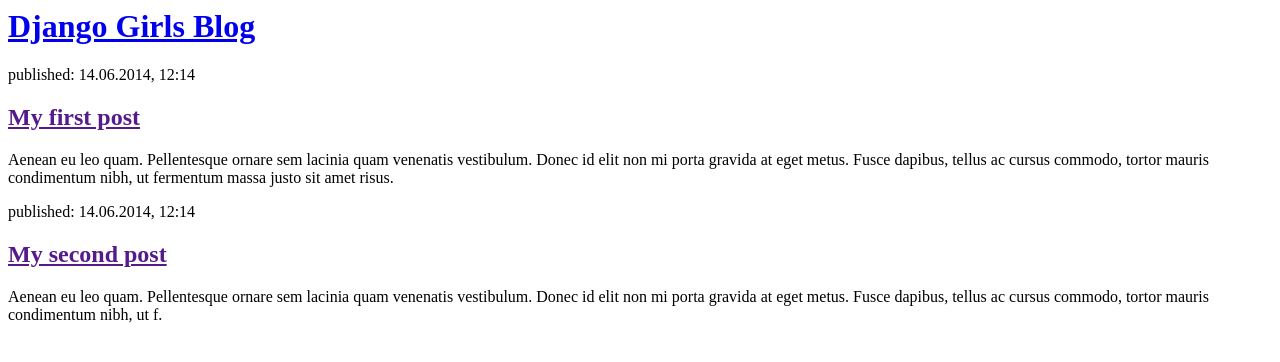
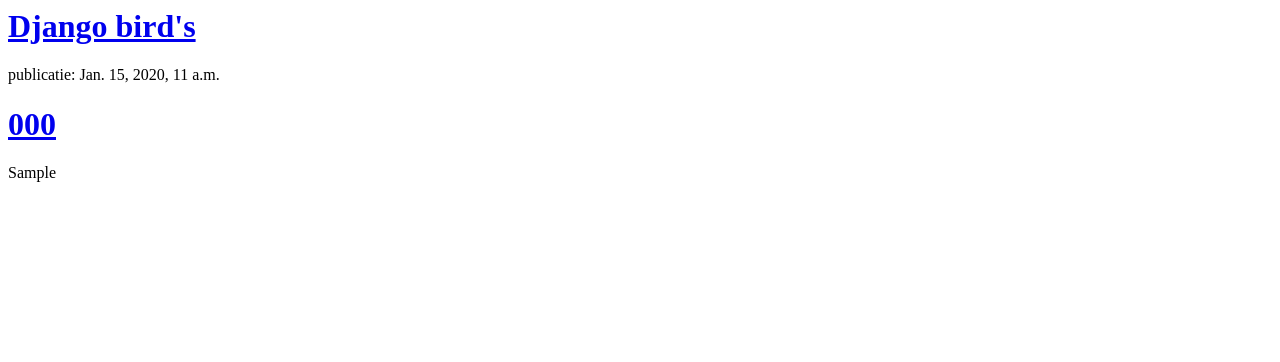
Before and after one commit to ferananas/my-first-blog, a Django app: template blog/templates/blog/post_list.html in a window 1280 px wide. Shown: the top 362 px of the page. Run offline with Django 3.2, Linux system fonts and the light colour scheme; the template is opened without the code that fills it: values that come from a table or form of the project are taken from there, others are empty; tables that the repository leaves empty hold one stand-in row (values such as "Sample post").

Commit message:
Modified templates to display posts from database.

```diff
--- a/blog/admin.py
+++ b/blog/admin.py
@@ -1,6 +1,6 @@
 from django.contrib import admin
-from .models import Posst
+from .models import Post
 
-admin.site.register(Posst)
+admin.site.register(Post)
 
 # Register your models here.
--- a/blog/models.py
+++ b/blog/models.py
@@ -2,8 +2,8 @@
 from django.utils import timezone
 
 
-class Posst (models.Model):
-    schrijver=models.ForeignKey('auth.User')
+class Post (models.Model):
+    schrijver =models.ForeignKey('auth.User')
     titel = models.CharField(max_length=200)
     tekst = models.TextField()
     creatie_datum = models.DateTimeField(default=timezone.now)
--- a/blog/templates/blog/post_list.html
+++ b/blog/templates/blog/post_list.html
@@ -1,22 +1,20 @@
 <html>
     <head>
-        <title>Django Girls blog</title>
+        <title>Django bird's bbblaat</title>
     </head>
     <body>
         <div>
-            <h1><a href="/">Django Girls Blog</a></h1>
+            <h1><a href="/">Django bird's</a></h1>
         </div>
 
         <div>
-            <p>published: 14.06.2014, 12:14</p>
-            <h2><a href="">My first post</a></h2>
-            <p>Aenean eu leo quam. Pellentesque ornare sem lacinia quam venenatis vestibulum. Donec id elit non mi porta gravida at eget metus. Fusce dapibus, tellus ac cursus commodo, tortor mauris condimentum nibh, ut fermentum massa justo sit amet risus.</p>
-        </div>
+            {% for post in posts %}
+            <div>
+                <p> publicatie: {{post.publicatie_datum}}</p>
+                <h1><a href="'">{{post.titel}}</a></h1>
+                <p>{{ post.tekst|linebreaksbr}}</p>
 
-        <div>
-            <p>published: 14.06.2014, 12:14</p>
-            <h2><a href="">My second post</a></h2>
-            <p>Aenean eu leo quam. Pellentesque ornare sem lacinia quam venenatis vestibulum. Donec id elit non mi porta gravida at eget metus. Fusce dapibus, tellus ac cursus commodo, tortor mauris condimentum nibh, ut f.</p>
-        </div>
+                </div>
+            {% endfor %}
     </body>
 </html>
--- a/blog/views.py
+++ b/blog/views.py
@@ -1,6 +1,9 @@
 from django.shortcuts import render
+from django.utils import timezone
+from .models import Post
 
 def post_list(request):
-    return render(request, 'blog/post_list.html')
+    posts= Post.objects.filter(publicatie_datum__lte=timezone.now()).order_by('publicatie_datum')
+    return render(request, 'blog/post_list.html', {'posts': posts})
 
 # Create your views here.
```
Also changed, not shown: blog/migrations/0002_auto_20171130_0916.py (added).
